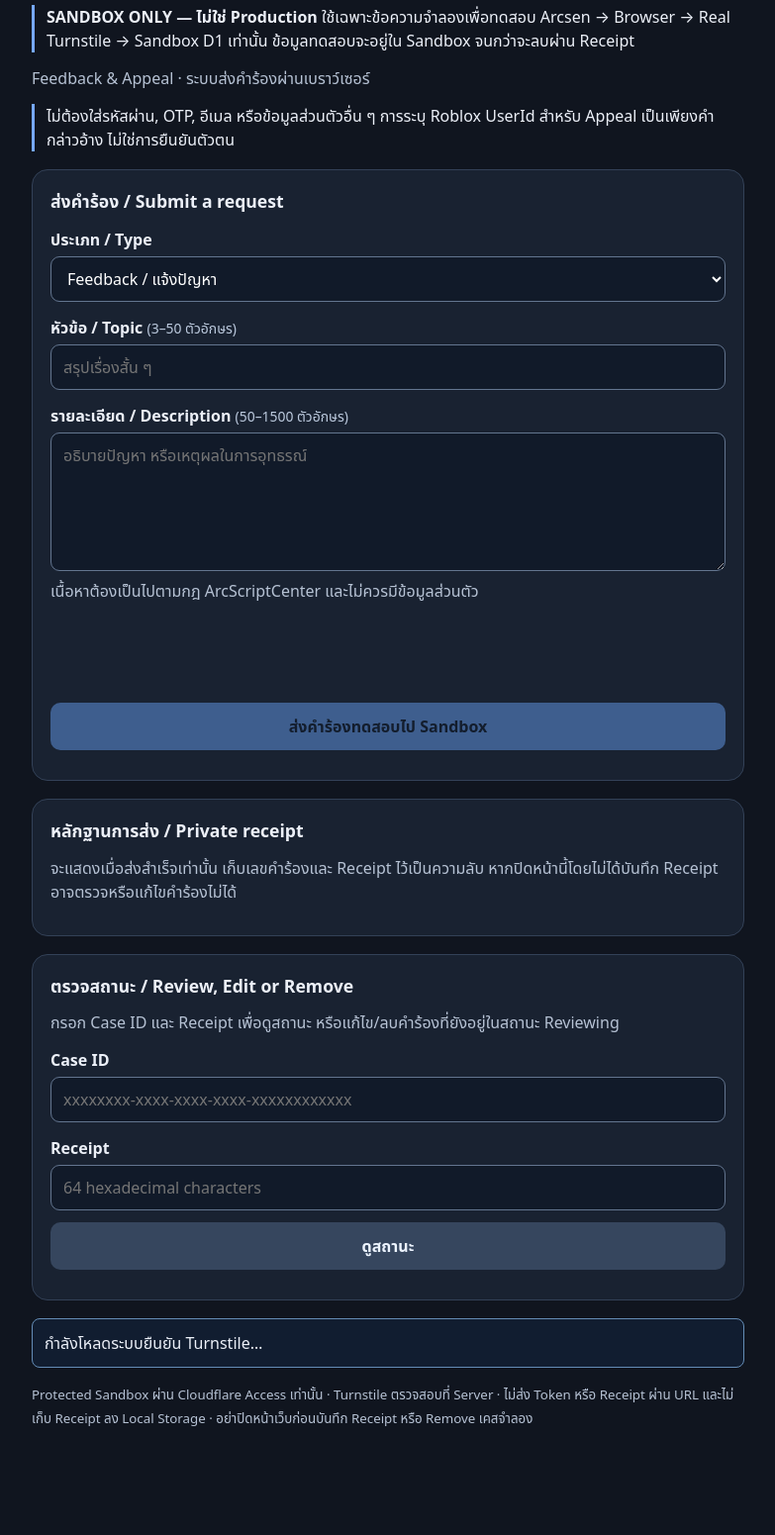
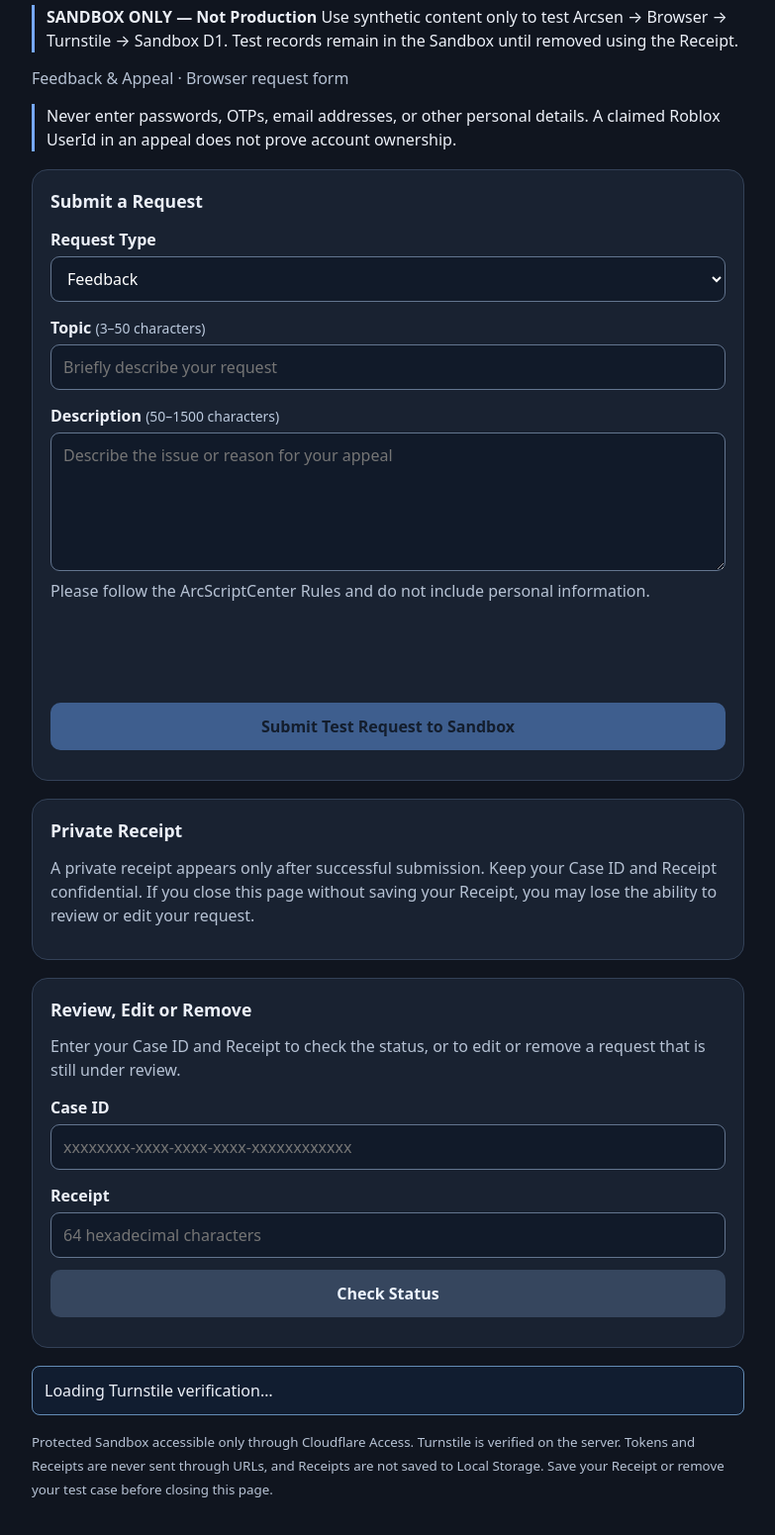
Before and after one commit to White-rbx/HealthBar-Remake, a plain HTML site: page sandbox/stage16-76-arcsen-bridge.html in a window 1280 px wide. Shown: the part 75-1626 px from the top of the page at 99% size, without its empty margins (248-1031 px from the left). Before the commit the page ends 1575 px from the top, so only its background shows below. Drawn offline with Linux system fonts and the light colour scheme; a script that the page names is missing.

Commit message:
ui: use English text for Arcsen sandbox bridge reference

```diff
--- a/sandbox/stage16-76-arcsen-bridge.html
+++ b/sandbox/stage16-76-arcsen-bridge.html
@@ -1,12 +1,12 @@
 <!doctype html>
-<html lang="th">
+<html lang="en">
 <head>
 <meta charset="utf-8">
 <meta name="viewport" content="width=device-width,initial-scale=1,viewport-fit=cover">
 <meta name="color-scheme" content="dark">
 <title>ArcScriptCenter · Arcsen Sandbox Browser Bridge</title>
 <style>
-:root{font:16px/1.5 system-ui,-apple-system,"Noto Sans Thai",sans-serif;color:#ecf0f8;background:#10151f}
+:root{font:16px/1.5 system-ui,-apple-system,Arial,sans-serif;color:#ecf0f8;background:#10151f}
 *{box-sizing:border-box}body{margin:0;min-height:100vh;padding:24px 14px 56px}
 main{width:min(100%,720px);margin:auto}h1{font-size:clamp(1.4rem,4vw,2rem);margin:0 0 4px}
 h2{font-size:1.1rem;margin:0 0 12px}p{margin:8px 0 14px}.muted,small{color:#b6c2d4}
@@ -30,62 +30,62 @@ button:disabled{opacity:.45;cursor:not-allowed}.secondary{background:#36465e;col
 <main>
 <header>
 <h1>ArcScriptCenter · Arcsen Bridge</h1>
-<p class="note"><strong>SANDBOX ONLY — ไม่ใช่ Production</strong> ใช้เฉพาะข้อความจำลองเพื่อทดสอบ Arcsen → Browser → Real Turnstile → Sandbox D1 เท่านั้น ข้อมูลทดสอบจะอยู่ใน Sandbox จนกว่าจะลบผ่าน Receipt</p>
-<p class="muted">Feedback &amp; Appeal · ระบบส่งคำร้องผ่านเบราว์เซอร์</p>
-<p class="note">ไม่ต้องใส่รหัสผ่าน, OTP, อีเมล หรือข้อมูลส่วนตัวอื่น ๆ การระบุ Roblox UserId สำหรับ Appeal เป็นเพียงคำกล่าวอ้าง ไม่ใช่การยืนยันตัวตน</p>
+<p class="note"><strong>SANDBOX ONLY — Not Production</strong> Use synthetic content only to test Arcsen → Browser → Turnstile → Sandbox D1. Test records remain in the Sandbox until removed using the Receipt.</p>
+<p class="muted">Feedback &amp; Appeal · Browser request form</p>
+<p class="note">Never enter passwords, OTPs, email addresses, or other personal details. A claimed Roblox UserId in an appeal does not prove account ownership.</p>
 </header>
 <article>
-<h2>ส่งคำร้อง / Submit a request</h2>
+<h2>Submit a Request</h2>
 <form id="request-form" autocomplete="off">
-<label for="kind">ประเภท / Type</label>
+<label for="kind">Request Type</label>
 <select id="kind" name="kind">
-<option value="feedback">Feedback / แจ้งปัญหา</option>
-<option value="appeal">Appeal / อุทธรณ์</option>
+<option value="feedback">Feedback</option>
+<option value="appeal">Appeal</option>
 </select>
 <div id="userid-group" hidden>
-<label for="user-id">Test Roblox UserId (Appeal จำลองเท่านั้น)</label>
+<label for="user-id">Test Roblox UserId (Simulated Appeals Only)</label>
 <input id="user-id" inputmode="numeric" pattern="[1-9][0-9]{0,15}" maxlength="16" value="900000000000001" readonly>
-<small>ใช้หมายเลขจำลอง ห้ามใส่หมายเลขบัญชีจริงใน Sandbox</small>
-<small>โปรดอย่าใส่รหัสผ่านหรืออีเมล การอุทธรณ์ยังต้องผ่านการตรวจสอบ</small>
+<small>Use the synthetic ID only. Never enter a real account ID in this Sandbox.</small>
+<small>Do not enter a password or email address. Appeals are subject to review.</small>
 </div>
-<label for="topic">หัวข้อ / Topic <span class="help">(3–50 ตัวอักษร)</span></label>
-<input id="topic" maxlength="100" required placeholder="สรุปเรื่องสั้น ๆ">
-<label for="description">รายละเอียด / Description <span class="help" id="length-hint">(50–1500 ตัวอักษร)</span></label>
-<textarea id="description" maxlength="6000" required placeholder="อธิบายปัญหา หรือเหตุผลในการอุทธรณ์"></textarea>
-<p class="muted">เนื้อหาต้องเป็นไปตามกฎ ArcScriptCenter และไม่ควรมีข้อมูลส่วนตัว</p>
+<label for="topic">Topic <span class="help">(3–50 characters)</span></label>
+<input id="topic" maxlength="100" required placeholder="Briefly describe your request">
+<label for="description">Description <span class="help" id="length-hint">(50–1500 characters)</span></label>
+<textarea id="description" maxlength="6000" required placeholder="Describe the issue or reason for your appeal"></textarea>
+<p class="muted">Please follow the ArcScriptCenter Rules and do not include personal information.</p>
 <div id="challenge" aria-label="Turnstile human verification"></div>
-<div class="actions"><button type="submit" id="submit" disabled>ส่งคำร้องทดสอบไป Sandbox</button></div>
+<div class="actions"><button type="submit" id="submit" disabled>Submit Test Request to Sandbox</button></div>
 </form>
 </article>
 <article>
-<h2>หลักฐานการส่ง / Private receipt</h2>
-<p class="muted">จะแสดงเมื่อส่งสำเร็จเท่านั้น เก็บเลขคำร้องและ Receipt ไว้เป็นความลับ หากปิดหน้านี้โดยไม่ได้บันทึก Receipt อาจตรวจหรือแก้ไขคำร้องไม่ได้</p>
+<h2>Private Receipt</h2>
+<p class="muted">A private receipt appears only after successful submission. Keep your Case ID and Receipt confidential. If you close this page without saving your Receipt, you may lose the ability to review or edit your request.</p>
 <div id="receipt-section" hidden>
-<label for="created-id">เลขคำร้อง / Case ID</label>
+<label for="created-id">Case ID</label>
 <input id="created-id" readonly spellcheck="false">
-<label for="created-receipt">Receipt (เก็บเป็นความลับ)</label>
+<label for="created-receipt">Receipt (Keep Private)</label>
 <input id="created-receipt" readonly spellcheck="false">
-<div class="actions"><button type="button" id="copy-receipt" class="secondary">คัดลอกข้อมูลคำร้อง</button></div>
+<div class="actions"><button type="button" id="copy-receipt" class="secondary">Copy Request Details</button></div>
 </div>
 </article>
 <article>
-<h2>ตรวจสถานะ / Review, Edit or Remove</h2>
-<p class="muted">กรอก Case ID และ Receipt เพื่อดูสถานะ หรือแก้ไข/ลบคำร้องที่ยังอยู่ในสถานะ Reviewing</p>
+<h2>Review, Edit or Remove</h2>
+<p class="muted">Enter your Case ID and Receipt to check the status, or to edit or remove a request that is still under review.</p>
 <label for="lookup-id">Case ID</label>
 <input id="lookup-id" autocomplete="off" spellcheck="false" placeholder="xxxxxxxx-xxxx-xxxx-xxxx-xxxxxxxxxxxx">
 <label for="lookup-receipt">Receipt</label>
 <input id="lookup-receipt" autocomplete="off" spellcheck="false" placeholder="64 hexadecimal characters">
-<div class="actions"><button type="button" id="check-status" class="secondary">ดูสถานะ</button></div>
+<div class="actions"><button type="button" id="check-status" class="secondary">Check Status</button></div>
 <div id="case-section" hidden>
 <p class="output" id="case-summary" aria-live="polite"></p>
 <div class="actions">
-<button type="button" id="edit-case" class="secondary" disabled>แก้ไขด้วยข้อความด้านบน</button>
-<button type="button" id="remove-case" class="danger" disabled>ลบคำร้อง</button>
+<button type="button" id="edit-case" class="secondary" disabled>Edit Using the Text Above</button>
+<button type="button" id="remove-case" class="danger" disabled>Remove Request</button>
 </div>
 </div>
 </article>
-<p id="message" data-error="false" role="status" aria-live="polite">กำลังโหลดระบบยืนยัน Turnstile…</p>
-<small>Protected Sandbox ผ่าน Cloudflare Access เท่านั้น · Turnstile ตรวจสอบที่ Server · ไม่ส่ง Token หรือ Receipt ผ่าน URL และไม่เก็บ Receipt ลง Local Storage · อย่าปิดหน้าเว็บก่อนบันทึก Receipt หรือ Remove เคสจำลอง</small>
+<p id="message" data-error="false" role="status" aria-live="polite">Loading Turnstile verification…</p>
+<small>Protected Sandbox accessible only through Cloudflare Access. Turnstile is verified on the server. Tokens and Receipts are never sent through URLs, and Receipts are not saved to Local Storage. Save your Receipt or remove your test case before closing this page.</small>
 </main>
 </body>
 </html>
```
